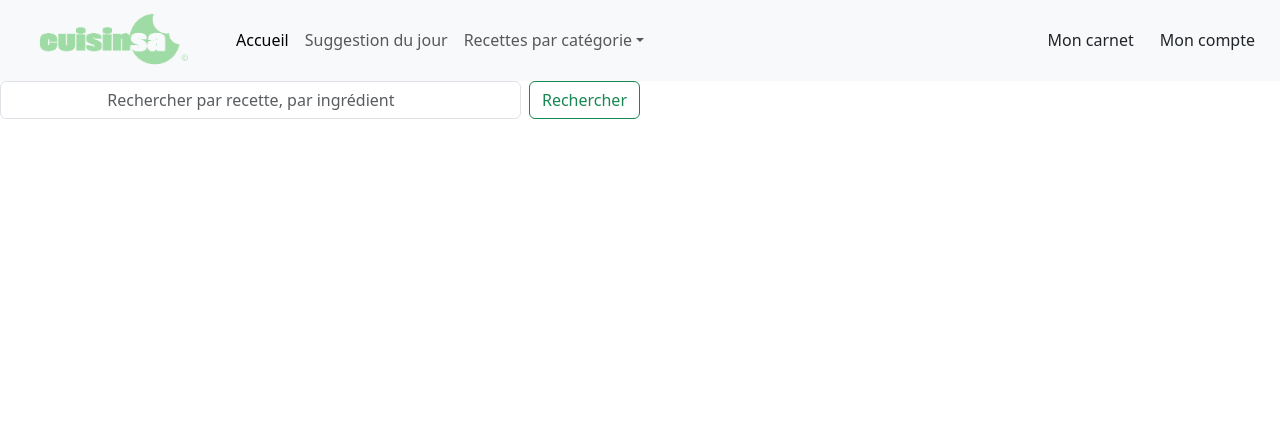
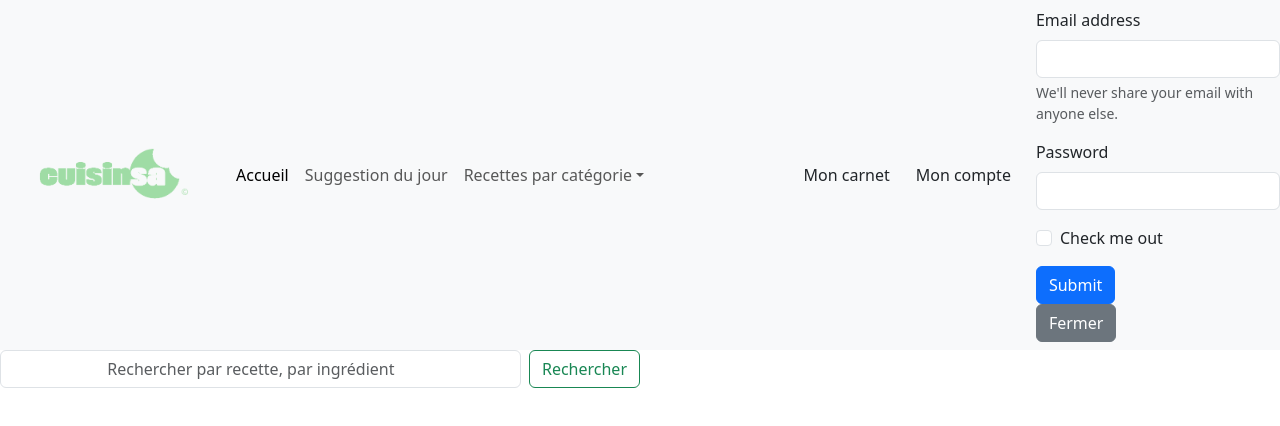
Before and after one commit to kitKatdarkMint/WEB, a React (Vite) app: page / in a window 1280 px wide. Both pictures are taken after a click on the button "Mon compte". Shown: the top 426 px of the page. Built offline with nearby package versions, Linux system fonts and the light colour scheme.

Commit message:
modif de navbar

```diff
--- a/src/components/Navbar.tsx
+++ b/src/components/Navbar.tsx
@@ -1,6 +1,8 @@
 import Login from "./Login";
+import { useState } from "react";
 
 function Navbar() {
+  const [showLogin, setShowLogin] = useState(false);
   return (
     <nav className="navbar navbar-expand-lg bg-body-tertiary">
       <div className="container-fluid">
@@ -63,10 +65,25 @@ function Navbar() {
         <button type="button" className="btn">
           Mon carnet
         </button>
-        <button type="button" className="btn">
+        <button
+          type="button"
+          className="btn"
+          onClick={() => setShowLogin(!showLogin)}
+        >
           Mon compte
         </button>
       </div>
+      {showLogin && (
+        <div className="login-modal">
+          <Login />
+          <button
+            className="btn btn-secondary"
+            onClick={() => setShowLogin(false)}
+          >
+            Fermer
+          </button>
+        </div>
+      )}
     </nav>
   );
 }
```
